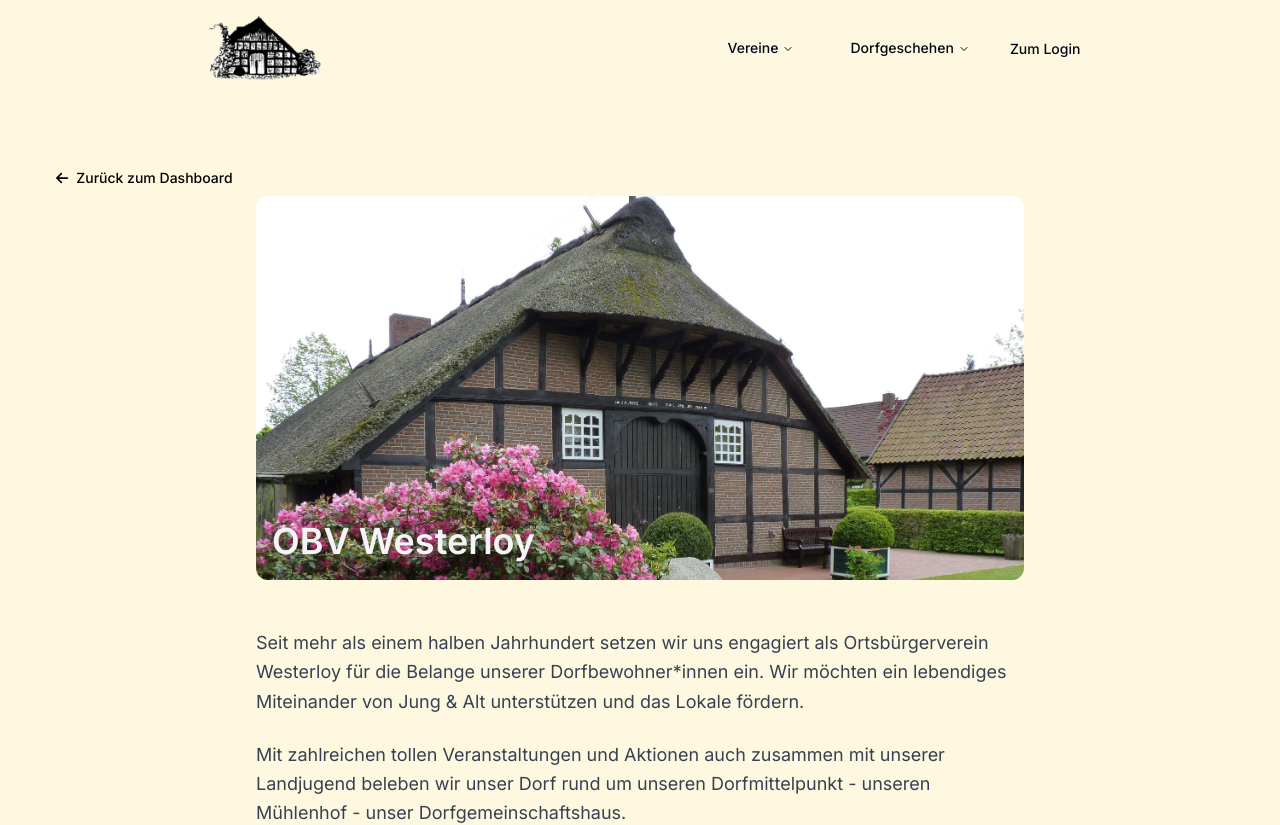
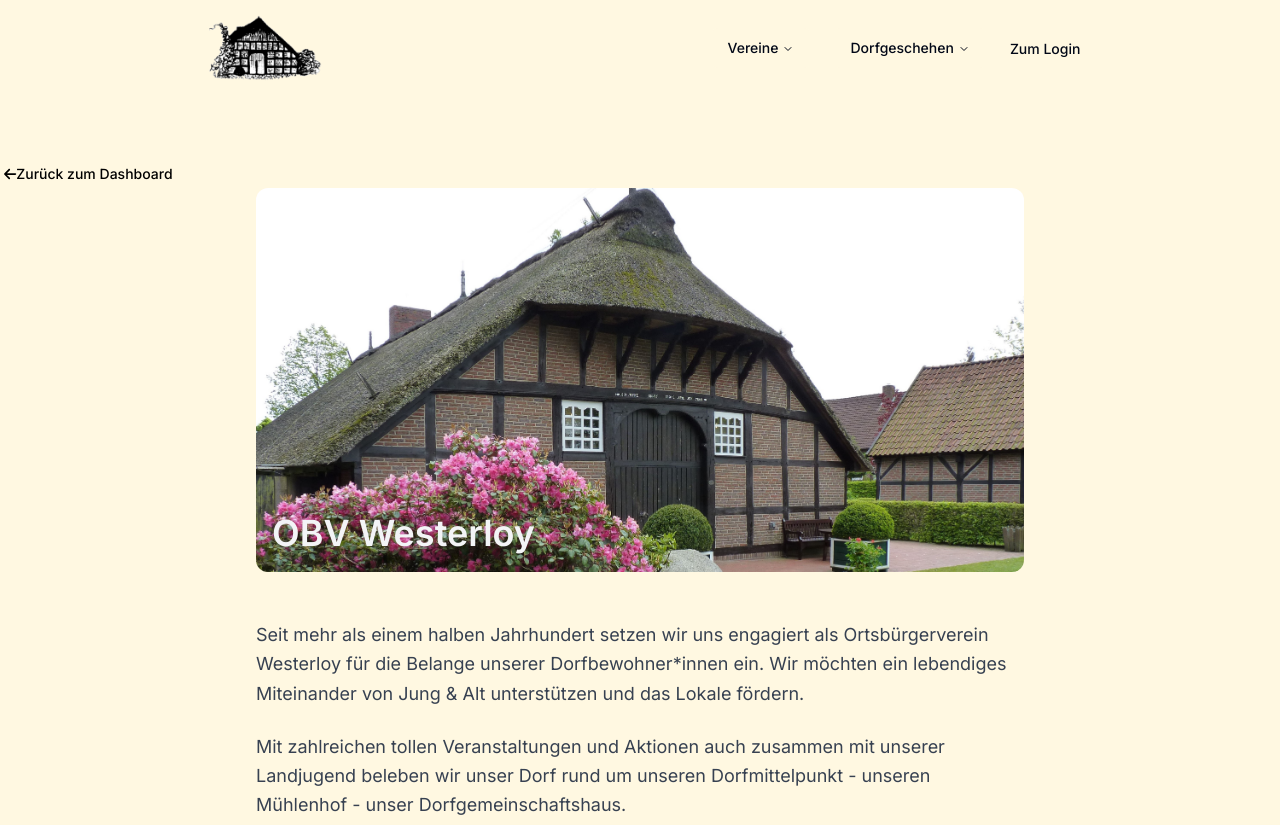
Before and after one commit to Pudl0/westerloy, a Next.js app: page /vereine/obv in a window 1280 px wide. Shown: the top 825 px of the page. Built offline with nearby package versions, Linux system fonts and the light colour scheme; no server answers.

Commit message:
improving back to dashboard button

```diff
--- a/src/components/ui/back-to-dashboard-button.tsx
+++ b/src/components/ui/back-to-dashboard-button.tsx
@@ -5,7 +5,7 @@ import { FontAwesomeIcon } from '@fortawesome/react-fontawesome';
 
 export default function BackToDashboardButton() {
   return (
-    <button className="ml-12 inline-flex items-center gap-2 self-start rounded-lg p-2 text-sm font-medium text-black hover:bg-westerloySecondary">
+    <button className="items-center rounded-lg p-1 text-sm font-medium text-black hover:bg-westerloySecondary">
       <FontAwesomeIcon icon={faArrowLeft} className="fas fa-arrow-right"></FontAwesomeIcon>
       <Link
         href={{
```
